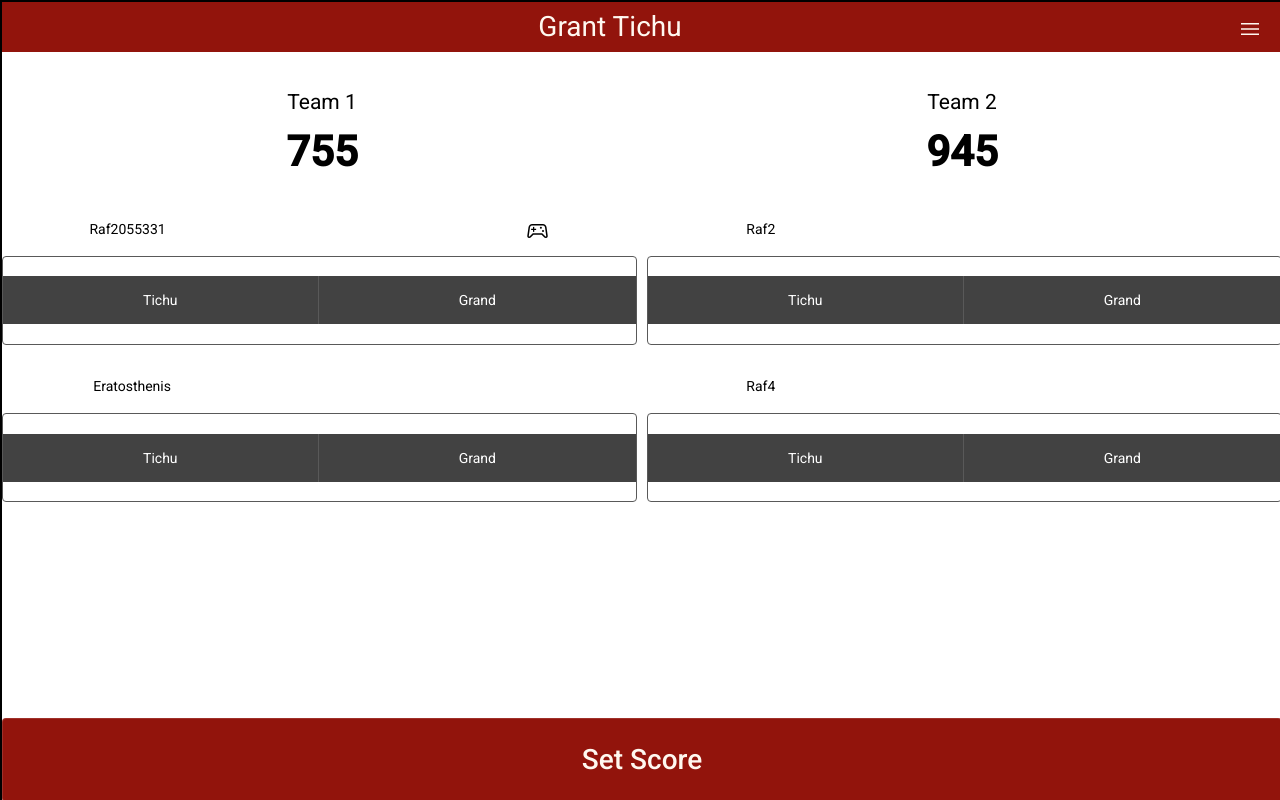
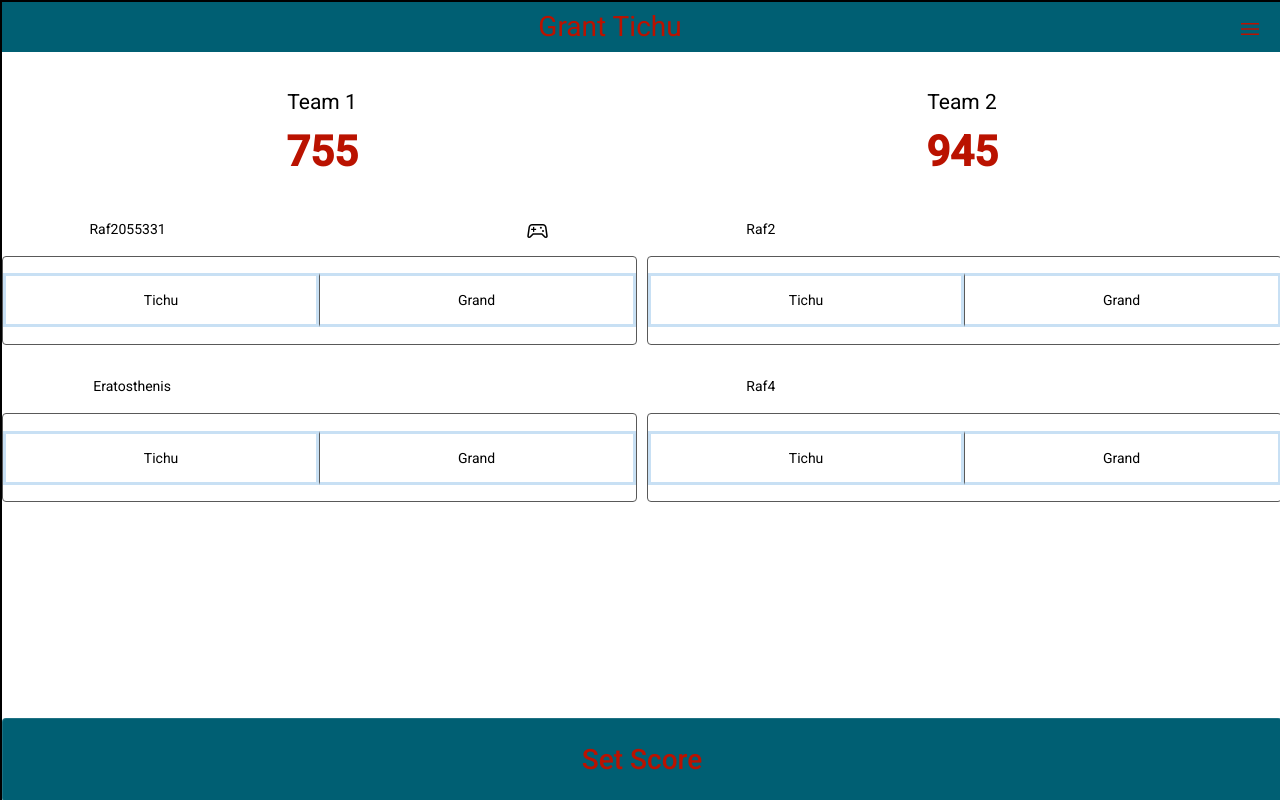
Before and after one commit to a21s-dev/grand-tichu, an Angular app: page / in a window 1280 px wide. Built offline with nearby package versions, Linux system fonts and the light colour scheme.

Commit message:
Separated scss variables. Added an awful theme

```diff
--- a/src/app/components/index/index.component.html
+++ b/src/app/components/index/index.component.html
@@ -17,14 +17,9 @@
 			<div class="player_top_row">
 				<div class="player_name">Raf2055331</div>
 				<div class="hidden_offset"></div>
-				<!-- <div class="player_shuffles"> -->
 				<button mat-button class="player_shuffles">
 					<span class="material-symbols-outlined"> sports_esports </span>
 				</button>
-				<!-- </div> -->
-				<!-- <span class="material-symbols-outlined player_shuffles">
-				  sports_esports
-				</span> -->
 			</div>
 			<mat-button-toggle-group
 				class="player_bottom_row"
--- a/src/app/components/index/index.component.scss
+++ b/src/app/components/index/index.component.scss
@@ -1,11 +1,4 @@
-$raisin-black: #1e1e24ff;
-$dark-red: #92140cff;
-$floral-white: #fff8f0ff;
-$deep-champagne: #ffcf99ff;
-$space-cadet: #111d4aff;
-
-$primary_color: $dark-red;
-$primary_text_color: $floral-white;
+@import "../../../variables";
 
 .container {
 	border: 2px solid black;
@@ -62,6 +55,7 @@ nav > .options {
 .team_names_and_scores > .team_score {
 	font-weight: bolder;
 	font-size: 3em;
+	color: $primary_text_color;
 }
 
 .team_members_and_tichu_controls {
@@ -162,3 +156,7 @@ nav > .options {
 	background-color: $primary_color;
 	color: $primary_text_color;
 }
+
+mat-button-toggle {
+	//margin-left: 20px;
+}
--- a/src/styles.scss
+++ b/src/styles.scss
@@ -1,4 +1,4 @@
-/* You can add global styles to this file, and also import other style files */
+@import "./variables";
 
 html, body {
 	height: 100%;
@@ -12,3 +12,13 @@ body {
 .material-symbols-outlined {
 	font-variation-settings: 'FILL' 0, 'wght' 400, 'GRAD' 0, 'opsz' 48;
 }
+
+.mat-button-toggle {
+	background-color: white;
+	color: black;
+	border: 3px solid $beau-blue;
+}
+
+.mat-button-toggle-checked {
+	background-color: $primary_text_color;
+}
--- /dev/null
+++ b/src/variables.scss
@@ -0,0 +1,37 @@
+$raisin-black: #1e1e24ff;
+$dark-red: #92140cff;
+$floral-white: #fff8f0ff;
+$deep-champagne: #ffcf99ff;
+$space-cadet: #111d4aff;
+
+/* SCSS HEX */
+$international-orange-engineering: #ba1200ff;
+$rich-black-fogra-29: #031927ff;
+$light-cornflower-blue: #9dd1f1ff;
+$blue-ncs: #508aa8ff;
+$beau-blue: #c8e0f4ff;
+
+
+/* SCSS HEX */
+$charcoal: #264653ff;
+$persian-green: #2a9d8fff;
+$maize-crayola: #e9c46aff;
+$sandy-brown: #f4a261ff;
+$burnt-sienna: #e76f51ff;
+
+
+/* SCSS HEX */
+$rich-black-fogra-29: #001219ff;
+$blue-sapphire: #005f73ff;
+$viridian-green: #0a9396ff;
+$middle-blue-green: #94d2bdff;
+$medium-champagne: #e9d8a6ff;
+$gamboge: #ee9b00ff;
+$alloy-orange: #ca6702ff;
+$rust: #bb3e03ff;
+$rufous: #ae2012ff;
+$ruby-red: #9b2226ff;
+
+
+$primary_color: $blue-sapphire;
+$primary_text_color: $international-orange-engineering;
```
